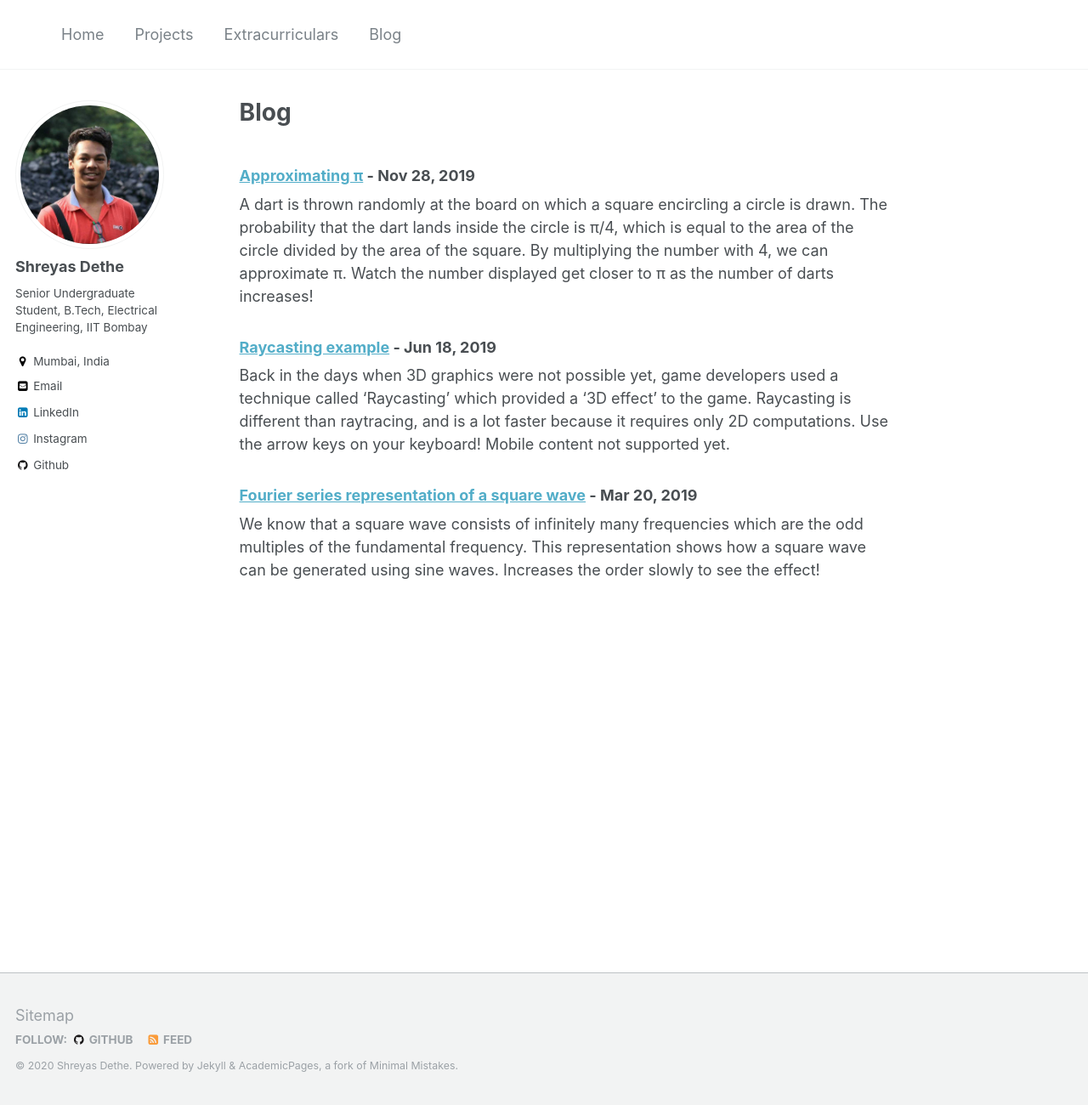
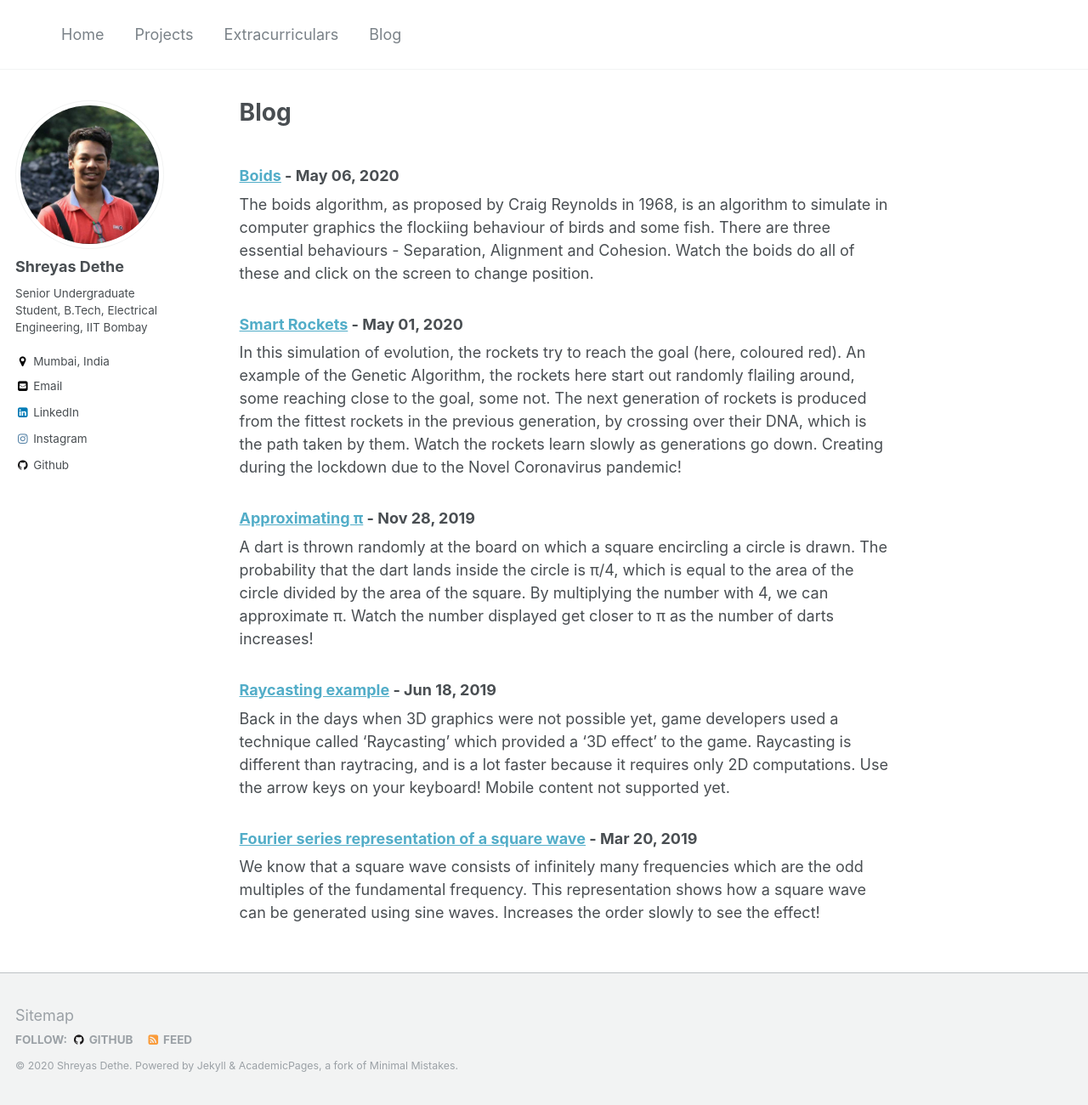
Before and after one commit to shreyasdethe/home, a Jekyll site: the page built from _pages/blog.md, in a window 1280 px wide and 1300 px high. Shown: the whole window at 85% size. Built offline with Jekyll 4.4.1, drawn with Linux system fonts in a browser that asks for light colours.

Commit message:
Update blog

```diff
--- a/_pages/blog.md
+++ b/_pages/blog.md
@@ -3,6 +3,12 @@ permalink: /blog/
 title: Blog
 author_profile: true
 ---
+### [Boids](https://shreyasdethe.github.io/boids) - May 06, 2020
+The boids algorithm, as proposed by Craig Reynolds in 1968, is an algorithm to simulate in computer graphics the flockiing behaviour of birds and some fish. There are three essential behaviours - Separation, Alignment and Cohesion. Watch the boids do all of these and click on the screen to change position. <br/>
+
+### [Smart Rockets](https://shreyasdethe.github.io/smart-rockets) - May 01, 2020
+In this simulation of evolution, the rockets try to reach the goal (here, coloured red). An example of the Genetic Algorithm, the rockets here start out randomly flailing around, some reaching close to the goal, some not. The next generation of rockets is produced from the fittest rockets in the previous generation, by crossing over their DNA, which is the path taken by them. Watch the rockets learn slowly as generations go down. Creating during the lockdown due to the Novel Coronavirus pandemic!<br/>
+
 ### [Approximating &#960;](https://shreyasdethe.github.io/pi) - Nov 28, 2019
 A dart is thrown randomly at the board on which a square encircling a circle is drawn. The probability that the dart lands inside the circle is &#960;/4, which is equal to the area of the circle divided by the area of the square. By multiplying the number with 4, we can approximate &#960;. Watch the number displayed get closer to &#960; as the number of darts increases! <br/>
 
```
